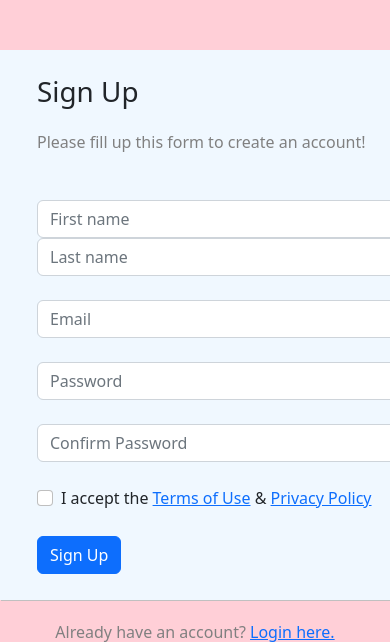
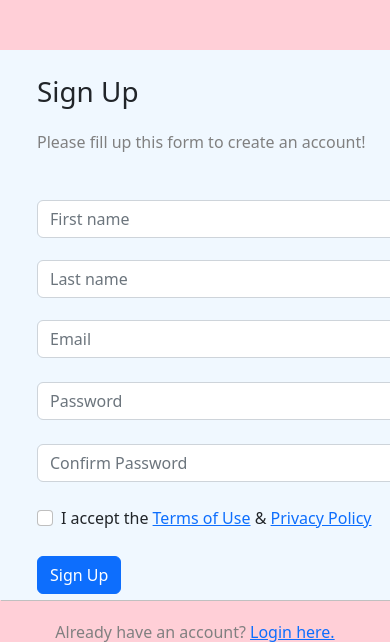
Before and after one commit to TomasPerminas/LESSONS, a PHP site: page / in a window 390 px wide; the page is wider, and only the part inside the window is pictured. Shown: the top 642 px of that part. Run offline with PHP 8.4, Linux system fonts and the light colour scheme.

Commit message:
Užduotis 3

```diff
--- a/3 pamoka/3 užduotis/index.html
+++ b/3 pamoka/3 užduotis/index.html
@@ -29,7 +29,6 @@
                     <input type="text" class="form-control" placeholder="Last name">
                 </div>
             </div>
-            <br>
             <div class="form-group">
                 <input type="email" class="form-control" id="exampleInputEmail1" aria-describedby="emailHelp"
                     placeholder="Email">
--- a/3 pamoka/3 užduotis/main.css
+++ b/3 pamoka/3 užduotis/main.css
@@ -35,3 +35,7 @@ footer {
     color: grey;
     text-align: center;
 }
+
+.col-md-6 {
+    margin-bottom: 22px;
+}
```
